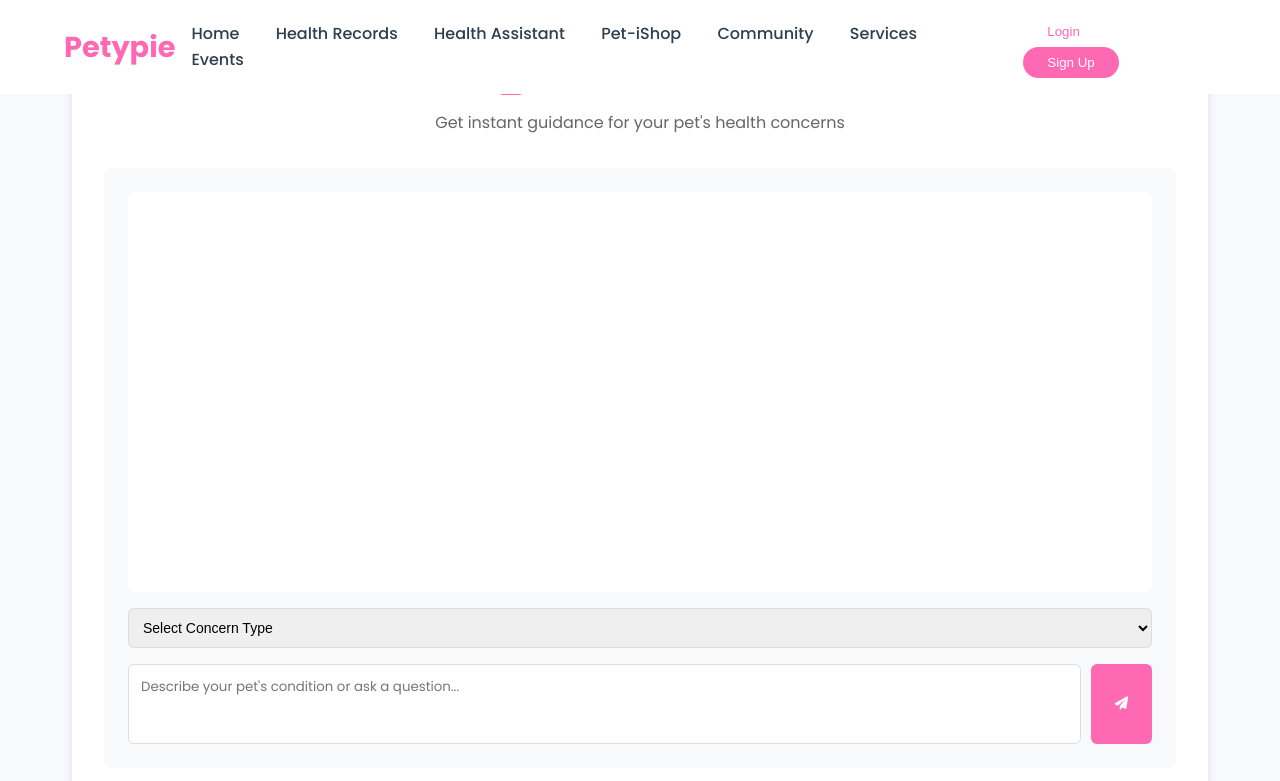
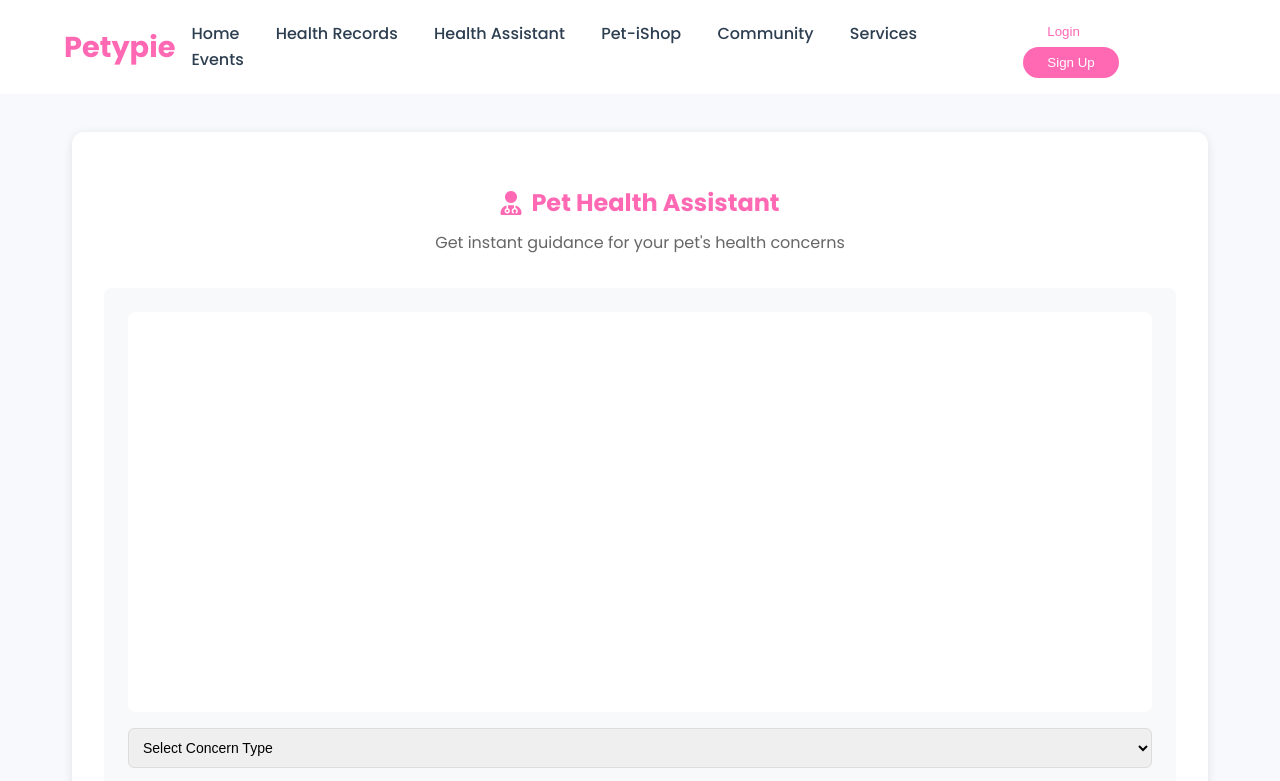
Before and after one commit to krishna016agarwal/petypie, a plain HTML site: page HealthAssistant.html in a window 1280 px wide. Shown: the top 781 px of the page. Drawn offline with Linux system fonts and the light colour scheme.

Commit message:
Adjust margin-top for assistant container and header to position below navbar

```diff
--- a/style.css
+++ b/style.css
@@ -1888,10 +1888,12 @@ width: 100%;
     background: #fff;
     border-radius: 12px;
     padding: 2rem;
+    margin-top: 100px;
     box-shadow: 0 2px 10px rgba(0, 0, 0, 0.1);
 }
 
 .assistant-header {
+    margin-top: 20px;
     text-align: center;
     margin-bottom: 2rem;
 }
```
